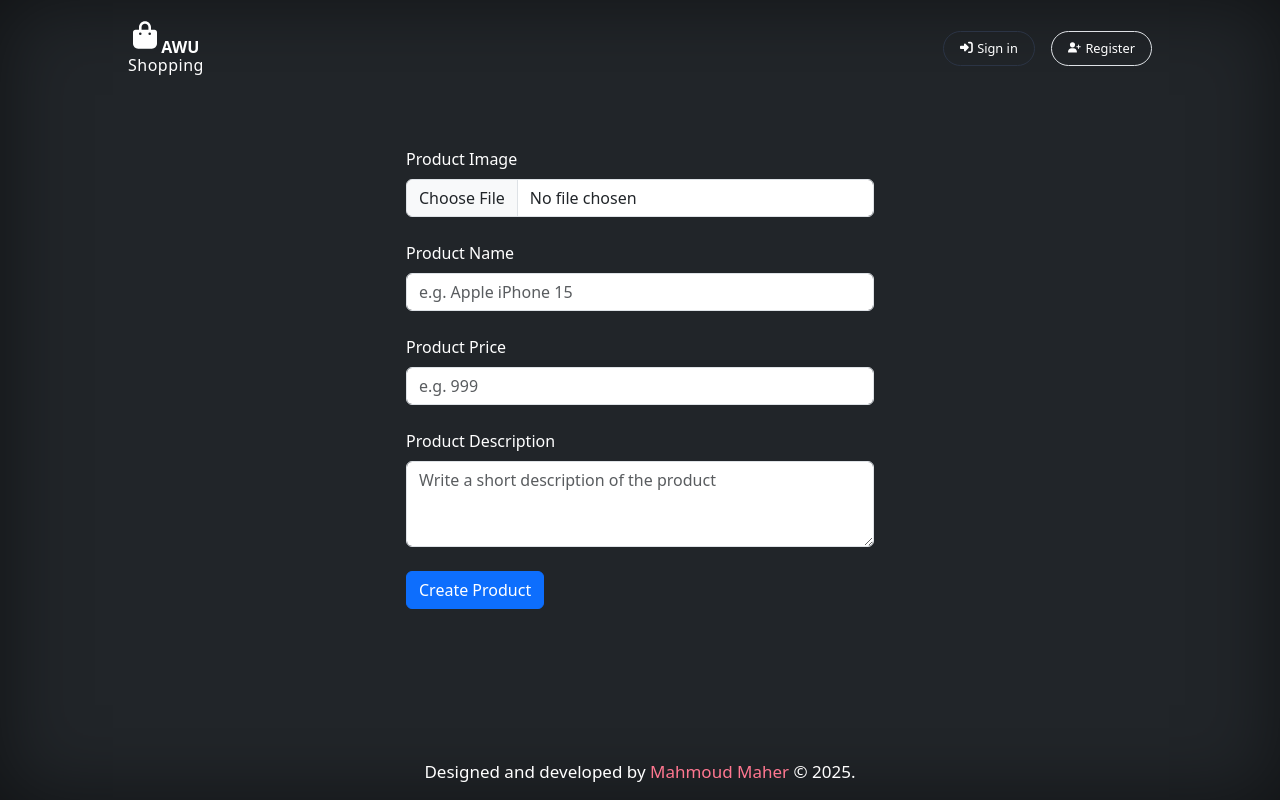
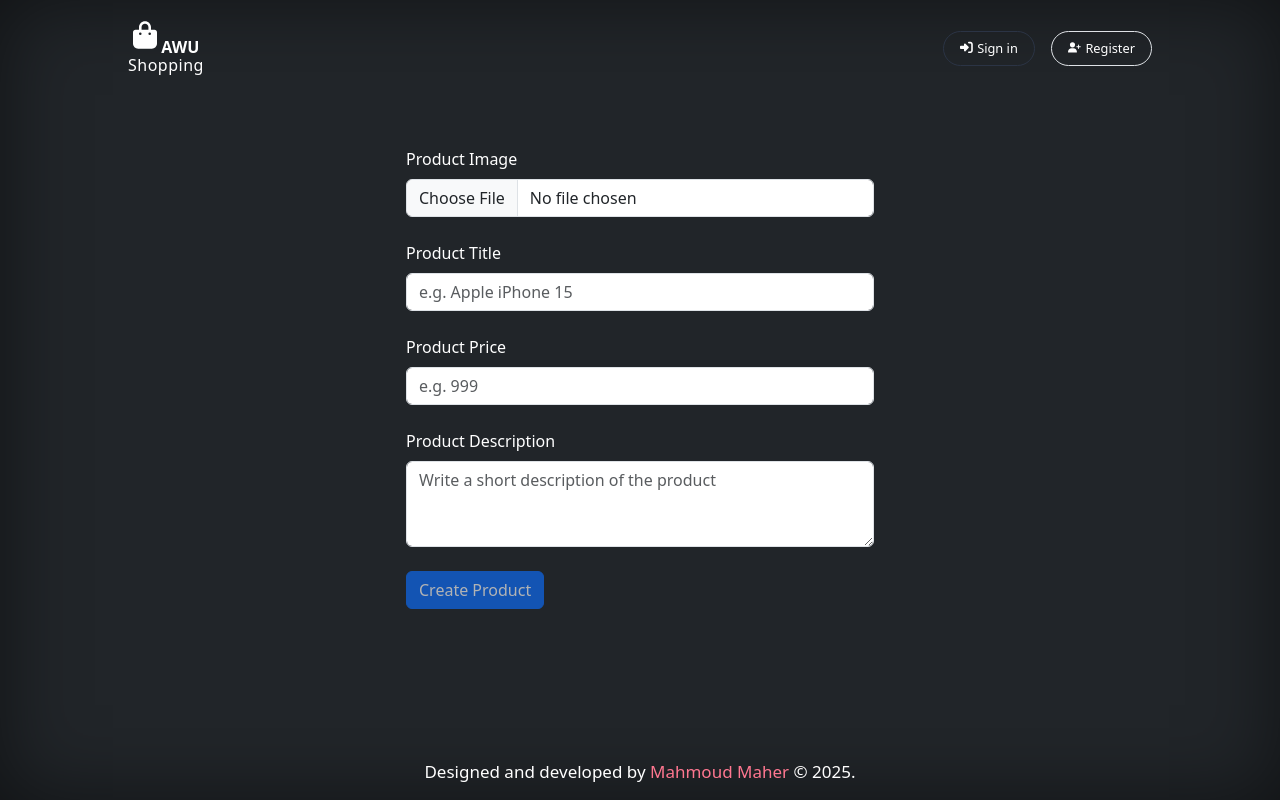
Before and after one commit to mahmoudmaherofficial/ecommerce-with-next, a Next.js app: page /add-product in a window 1280 px wide. Built offline with nearby package versions, Linux system fonts and the light colour scheme; no server answers.

Commit message:
level-3,lesson-3

```diff
--- /dev/null
+++ b/src/app/(auth)/add-product/addProductForm.jsx
@@ -0,0 +1,123 @@
+"use client";
+
+import { useRouter } from "next/navigation";
+import { useState } from "react";
+import { toast } from "react-toastify";
+
+export default function AddProductForm() {
+  const [image, setImage] = useState(null);
+  const [title, setTitle] = useState("");
+  const [price, setPrice] = useState("");
+  const [description, setDescription] = useState("");
+
+  const [isLoading, setIsLoading] = useState(false);
+  const [error, setError] = useState(null);
+
+  const router = useRouter();
+
+  async function handleSubmit(e) {
+    e.preventDefault();
+
+    setIsLoading(true);
+    setError(null);
+
+    try {
+      // const formData = new FormData();
+      // formData.append("image", image);
+      // formData.append("title", title);
+      // formData.append("price", price);
+      // formData.append("description", description);
+
+      const data = { title, description, price };
+
+      const response = await fetch("/api/products", {
+        method: "POST",
+        body: JSON.stringify(data),
+      });
+
+      // const data = await response.json();
+      if (!response.ok) {
+        return;
+      }
+
+      // Success case
+      const responseMSG = await response.json();
+      toast.success(responseMSG.message);
+      e.target.reset(); // Reset form on success
+    } catch (error) {
+      // Handle network or unexpected errors
+      setError("An error occurred. Please try again later.");
+    } finally {
+      setIsLoading(false);
+    }
+  }
+
+  return (
+      <form onSubmit={handleSubmit} style={{ textAlign: "left" }}>
+        <div className="mb-4">
+          <label htmlFor="productImage" className="form-label">
+            Product Image
+          </label>
+          <input type="file" className="form-control" id="productImage" required />
+        </div>
+
+        <div className="mb-4">
+          <label htmlFor="title" className="form-label">
+            Product Title
+          </label>
+          <input
+            type="text"
+            className="form-control"
+            id="title"
+            placeholder="e.g. Apple iPhone 15"
+            onChange={(e) => setTitle(e.target.value)}
+            required
+          />
+        </div>
+
+        <div className="mb-4">
+          <label htmlFor="price" className="form-label">
+            Product Price
+          </label>
+          <input
+            type="number"
+            className="form-control"
+            id="price"
+            placeholder="e.g. 999"
+            min="0"
+            step="0.01"
+            onChange={(e) => setPrice(e.target.value)}
+            required
+          />
+        </div>
+
+        <div className="mb-4">
+          <label htmlFor="desc" className="form-label">
+            Product Description
+          </label>
+          <textarea
+            name="desc"
+            id="desc"
+            rows={3}
+            className="form-control"
+            placeholder="Write a short description of the product"
+            onChange={(e) => setDescription(e.target.value)}
+          />
+        </div>
+
+        <button type="submit" className="btn btn-primary" disabled={isLoading || !title || !price || !description}>
+          {isLoading ? (
+            <div className="spinner-border text-light" style={{ width: "1rem", height: "1rem" }} role="status">
+              <span className="visually-hidden">Loading...</span>
+            </div>
+          ) : (
+            "Create Product"
+          )}
+        </button>
+
+        <p className="mt-3" style={{ color: "#ff7790" }}>
+          {error || ""}
+        </p>
+      </form>
+  );
+}
--- a/src/app/(auth)/add-product/page.jsx
+++ b/src/app/(auth)/add-product/page.jsx
@@ -1,65 +1,14 @@
-"use client";
+import AddProductForm from "./addProductForm";
+
+export const metadata = {
+  title: "Add product",
+  description: "Add a new product to your ecommerce store using this form.",
+};
 
 export default function Page() {
-  function handleSubmit(event) {
-    event.preventDefault();
-    // Handle form submission
-  }
-
   return (
     <main className="px-3">
-      <form onSubmit={handleSubmit} style={{ textAlign: "left" }}>
-        <div className="mb-4">
-          <label htmlFor="productImage" className="form-label">
-            Product Image
-          </label>
-          <input type="file" className="form-control" id="productImage" required />
-        </div>
-        <div className="mb-4">
-          <label htmlFor="name" className="form-label">
-            Product Name
-          </label>
-          <input type="text" className="form-control" id="name" placeholder="e.g. Apple iPhone 15" required />
-        </div>
-        <div className="mb-4">
-          <label htmlFor="price" className="form-label">
-            Product Price
-          </label>
-          <input
-            type="number"
-            className="form-control"
-            id="price"
-            placeholder="e.g. 999"
-            min="0"
-            step="0.01"
-            required
-          />
-        </div>
-        <div className="mb-4">
-          <label htmlFor="desc" className="form-label">
-            Product Description
-          </label>
-          <textarea
-            name="desc"
-            id="desc"
-            rows={3}
-            className="form-control"
-            placeholder="Write a short description of the product"
-          />
-        </div>
-        <button type="submit" className="btn btn-primary">
-          {false ? (
-            <div className="spinner-border text-light" style={{ width: "1rem", height: "1rem" }} role="status">
-              <span className="visually-hidden">Loading...</span>
-            </div>
-          ) : (
-            "Create Product"
-          )}
-        </button>
-        <p className="mt-3" style={{ color: "#ff7790" }}>
-          {/* Error message placeholder */}
-        </p>
-      </form>
+      <AddProductForm />
     </main>
   );
 }
--- a/src/app/(auth)/register/registerForm.jsx
+++ b/src/app/(auth)/register/registerForm.jsx
@@ -8,9 +8,9 @@ export default function RegisterForm() {
   const [name, setName] = useState(null);
   const [email, setEmail] = useState(null);
   const [password, setPassword] = useState(null);
+  const [loading, setLoading] = useState(false);
   const [error, setError] = useState(null);
   const [pwdError, setPwdError] = useState(false);
-  const [loading, setLoading] = useState(false);
   const router = useRouter();
 
   const handleSubmit = async (e) => {
--- /dev/null
+++ b/src/app/DBconfig/models/product.js
@@ -0,0 +1,17 @@
+const mongoose = require('mongoose')
+const Schema = mongoose.Schema
+const models = mongoose.models
+
+// define the schema
+const productSchema = new Schema({
+  title: String,
+  price: Number,
+  description: String,
+  // image: String
+})
+
+// Create a model based on schema
+const ProductModel = models.Product || mongoose.model('Product', productSchema)
+
+//export the model
+module.exports = ProductModel
--- /dev/null
+++ b/src/app/api/products/route.js
@@ -0,0 +1,20 @@
+// @ts-nocheck
+import ProductModel from "app/DBconfig/models/product"
+import { connectMongoDB } from "app/DBconfig/mongoDB"
+import { NextResponse } from "next/server";
+
+export async function POST(req) {
+
+  const { title, description, price, image } = await req.json()
+
+  connectMongoDB()
+
+  await ProductModel.create({
+    title,
+    description,
+    price
+  })
+
+  return NextResponse.json({ message: 'Product added successfully' })
+
+}
```
